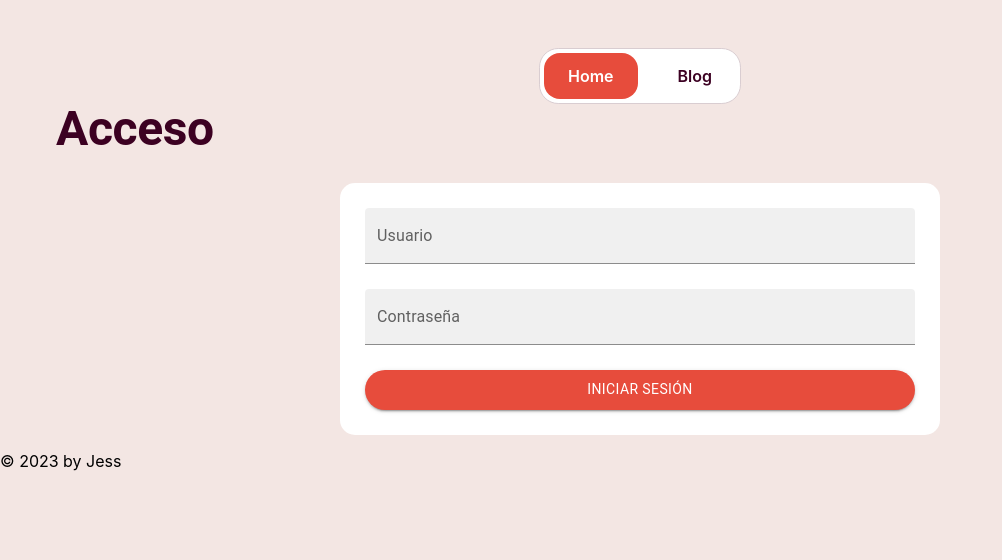
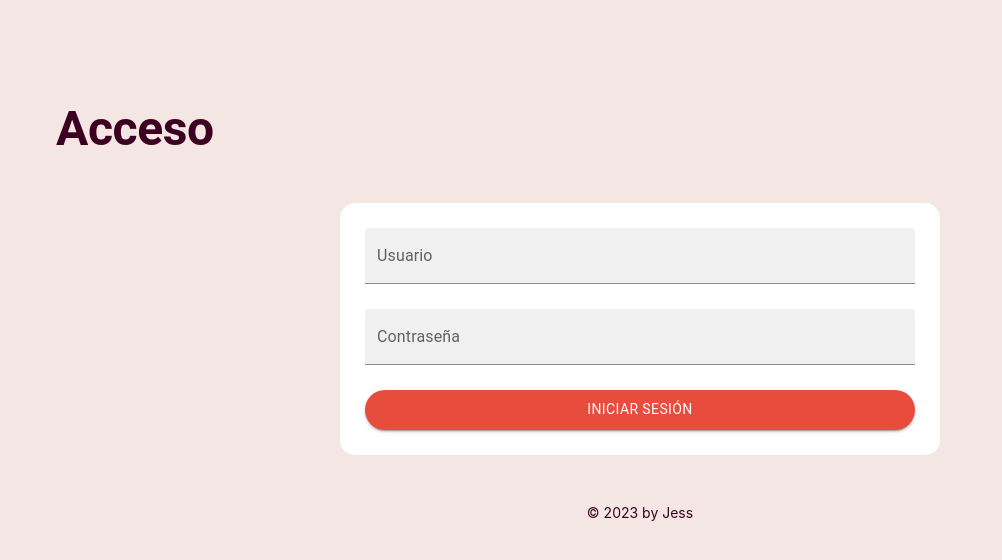
Before and after one commit to jessicablossom/blog-posts, a React (Create React App) app: page /home in a window 1280 px wide. Shown: the top 560 px of the page, without its empty margins (0-1002 px from the left). Built offline with nearby package versions, Linux system fonts and the light colour scheme.

Commit message:
invalid routes, redirect to home user not logged

```diff
--- a/src/App.js
+++ b/src/App.js
@@ -11,7 +11,7 @@ const App = () => {
           <Navbar />
         </header>
         <AppRoutes />
-        <footer>
+        <footer className="footer">
           <p>&copy; 2023 by Jess</p>
         </footer>
       </>
--- a/src/Routes.jsx
+++ b/src/Routes.jsx
@@ -1,21 +1,22 @@
 import React from 'react';
-import { Routes, Route, useNavigate } from 'react-router-dom';
+import { Routes, Route, Navigate } from 'react-router-dom';
+import useCookie from './hooks/useCookie';
 import Home from './views/Home/Home';
 import Blog from './views/Blog/Blog';
 
-const RedirectHome = () => {
-  const navigate = useNavigate();
-  navigate('/home');
-  return null;
+const AppRoutes = () => {
+  const userIdCookie = useCookie();
+
+  return (
+    <Routes>
+      <Route path="*" element={<Navigate to="/home" replace />} />
+      <Route path="/home" element={<Home />} />
+      <Route
+        path="/blog"
+        element={userIdCookie ? <Blog /> : <Navigate to="/home" replace />}
+      />
+    </Routes>
+  );
 };
 
-const AppRoutes = () => (
-  <Routes>
-    <Route path="*" element={<RedirectHome />} />
-    <Route path="/" element={<Home />} />
-    <Route path="/home" element={<Home />} />
-    <Route path="/blog" element={<Blog />} />
-  </Routes>
-);
-
 export default AppRoutes;
--- a/src/components/Login/Login.css
+++ b/src/components/Login/Login.css
@@ -2,6 +2,7 @@ div.login-container {
   background-color: var(--color-light);
   padding: 25px;
   border-radius: 15px;
+  margin: 20px auto;
 }
 .form-login {
   display: flex;
--- a/src/components/Navbar/Navbar.jsx
+++ b/src/components/Navbar/Navbar.jsx
@@ -1,6 +1,7 @@
 import React from 'react';
 import { useLocation } from 'react-router-dom';
 import { Link, Stack, Button } from '@mui/material';
+import useCookie from './../../hooks/useCookie';
 import './index.css';
 
 const applySelected = (currentRoute, href) =>
@@ -8,10 +9,7 @@ const applySelected = (currentRoute, href) =>
 
 const Navbar = () => {
   const location = useLocation();
-
-  const userIdCookie = document.cookie
-    .split('; ')
-    .find((row) => row.startsWith('userId='));
+  const userIdCookie = useCookie();
   const isLoggedIn = !!userIdCookie;
 
   const handleLogout = () => {
@@ -20,18 +18,11 @@ const Navbar = () => {
   };
 
   return (
+    <>
+      {isLoggedIn && (
         <div className="nav-container">
           <nav className="navbar">
             <Stack className="row" direction="row" spacing={2}>
-          {!isLoggedIn && (
-            <Link
-              className={`${applySelected(location.pathname, '/home')}`}
-              href="/home"
-              underline="none"
-            >
-              Home
-            </Link>
-          )}
               <Link
                 className={`${applySelected(location.pathname, '/blog')}`}
                 href="/blog"
@@ -51,6 +42,8 @@ const Navbar = () => {
             </Stack>
           </nav>
         </div>
+      )}
+    </>
   );
 };
 
--- a/src/components/Navbar/index.css
+++ b/src/components/Navbar/index.css
@@ -54,3 +54,7 @@ a.selected {
   background-color: var(--color-primary);
   color: var(--color-light);
 }
+
+button.button-link {
+  align-self: center;
+}
--- /dev/null
+++ b/src/hooks/useCookie.js
@@ -0,0 +1,9 @@
+const useCookie = () => {
+  const userIdCookie = document.cookie
+    .split('; ')
+    .find((row) => row.startsWith('userId='));
+
+  return userIdCookie;
+};
+
+export default useCookie;
--- a/src/index.css
+++ b/src/index.css
@@ -10,6 +10,15 @@ body {
 code {
   font-family: source-code-pro, Menlo, Monaco, Consolas, 'Courier New',
     monospace;
+}
+
+.footer {
+  display: flex;
+  align-items: center;
+  justify-content: center;
+  color: var(--color-dark-grape);
+  font-size: var(--font-size-xs);
+  padding: 15px 0px;
 }
 
 /* defini estilos globales para los botones que me permite reutilizar las clases sin tener
```
Lines whose indentation alone changed are shown as unchanged.
